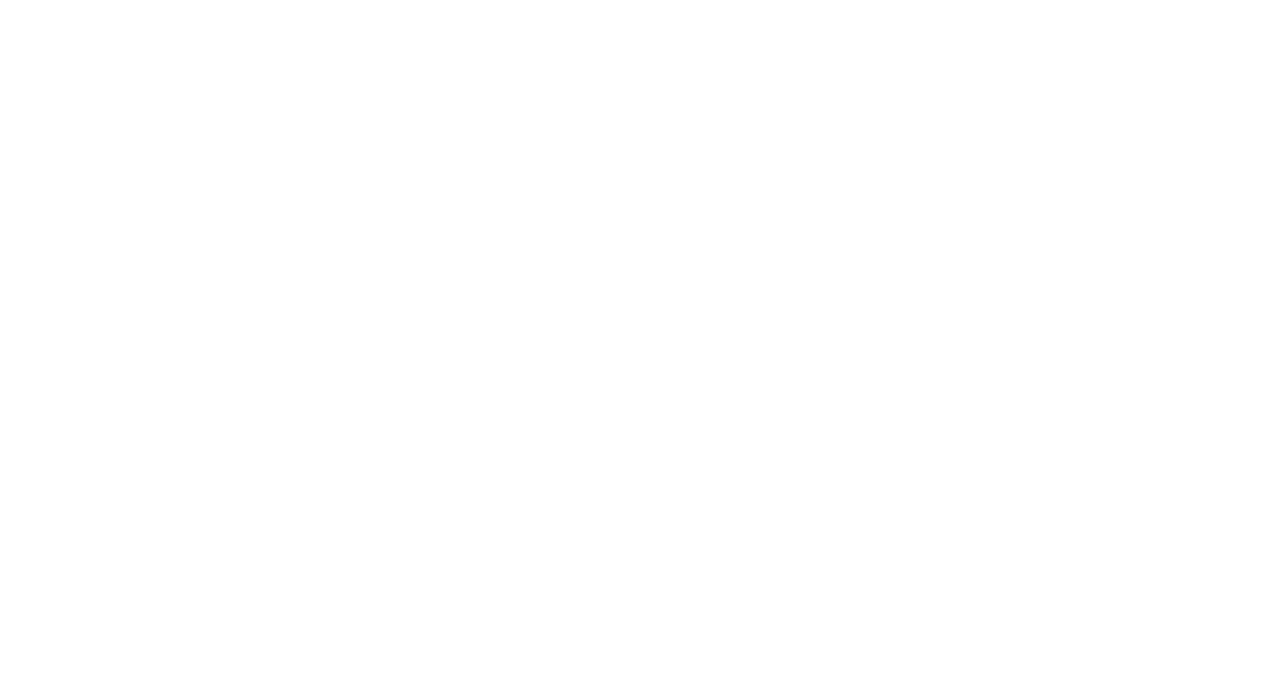
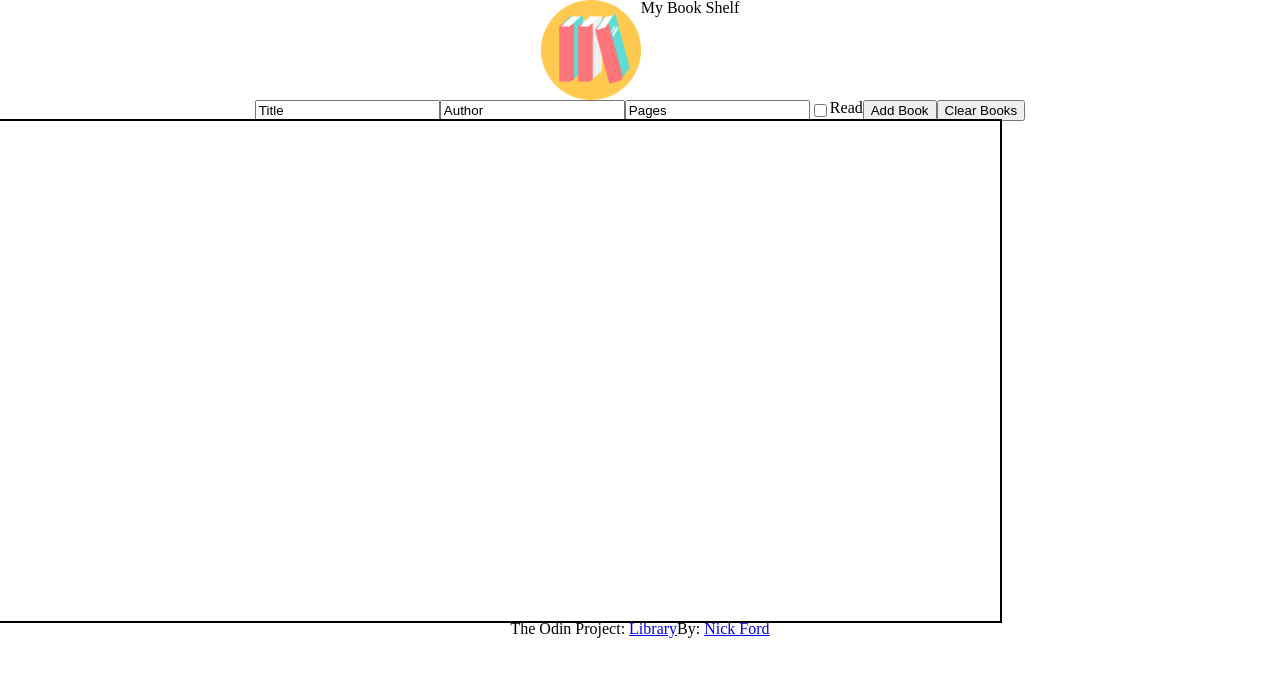
Before and after one commit to nfordhk/library, a plain HTML site: page index.html in a window 1280 px wide. Drawn offline with Linux system fonts and the light colour scheme.

Commit message:
built framework in html/css for library

```diff
--- a/index.html
+++ b/index.html
@@ -2,12 +2,33 @@
 <html>
     <head>
         <title>Library</title>
-        <link rel="shortcut icon" href="images/library_icon.jpg" type="image/jpg"/>
+        <link rel="shortcut icon" href="images/library_icon.png" type="image/png"/>
         <!-- css links -->
         <link rel="stylesheet" type="text/css" href="reset.css" media="screen"/>
         <link rel="stylesheet" type="text/css" href="style.css" media="screen"/>
     </head>
     <body>
+        <header class ="header-nav">
+            <img id="library-icon" src="images/library_icon.png" alt="Library Icon">
+            <h1>My Book Shelf</h1>
+        </header>
+        <section class = "new-book"> <!--Add new book-->
+            <input type="text" name="title" value="Title"><br>
+            <input type="text" name="author" value="Author"><br>
+            <input type="text" name="pages" value="Pages"><br>
+
+            <input type="checkbox" name="read" value="read">
+            <label>Read</label><br>
+
+            <input type="button" value="Add Book">
+            <input type="button" value="Clear Books">
+        </section>
+        <section class = "library-shelf"> <!--Display books-->
+        </section>
+        <footer class="footer-nav"> <!--Credits-->
+            <p>The Odin Project: <a href="https://www.theodinproject.com/courses/javascript/lessons/library">Library</a></p>
+            <p>By: <a href="https://github.com/nfordhk">Nick Ford</a></p>
+        </footer>
         <script type="text/javascript" src="script.js"></script>
     </body>
 </html>
--- a/style.css
+++ b/style.css
@@ -0,0 +1,29 @@
+.header-nav {
+    display: flex;
+    justify-content: center;
+}
+
+#library-icon {
+    height: auto;
+    width: auto;
+    max-width: 100px;
+    max-height: 100px;
+}
+
+.new-book {
+    display: flex;
+    justify-content: center;
+}
+
+.library-shelf {
+    width: 1000px;
+    height: 500px;
+    outline: solid 2px;
+    display: flex;
+    justify-content: center;
+}
+
+.footer-nav {
+    display: flex;
+    justify-content: center;
+}
```
Also changed, not shown: script.js (+3 -5 lines), images/library_icon.png (added), images/library_icon2.jpg (renamed from images/library_icon.jpg), 1 other file.
